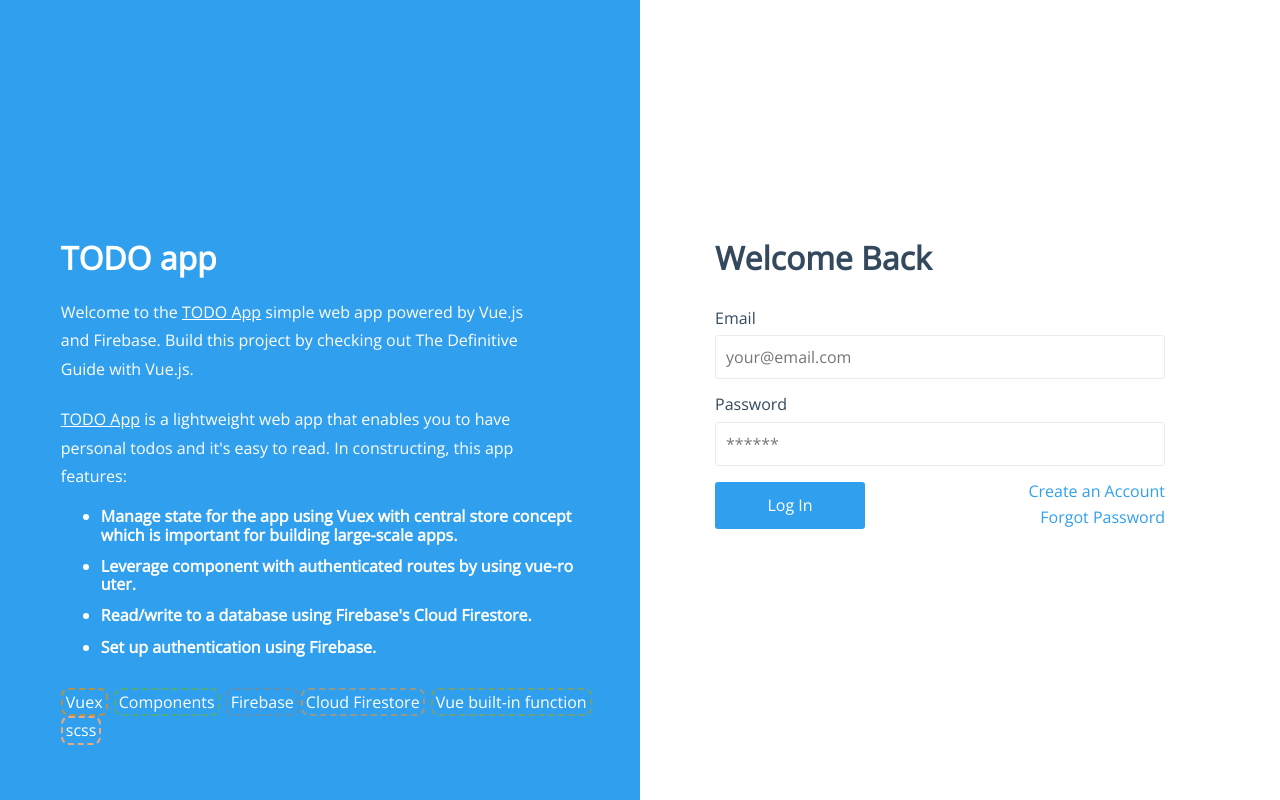
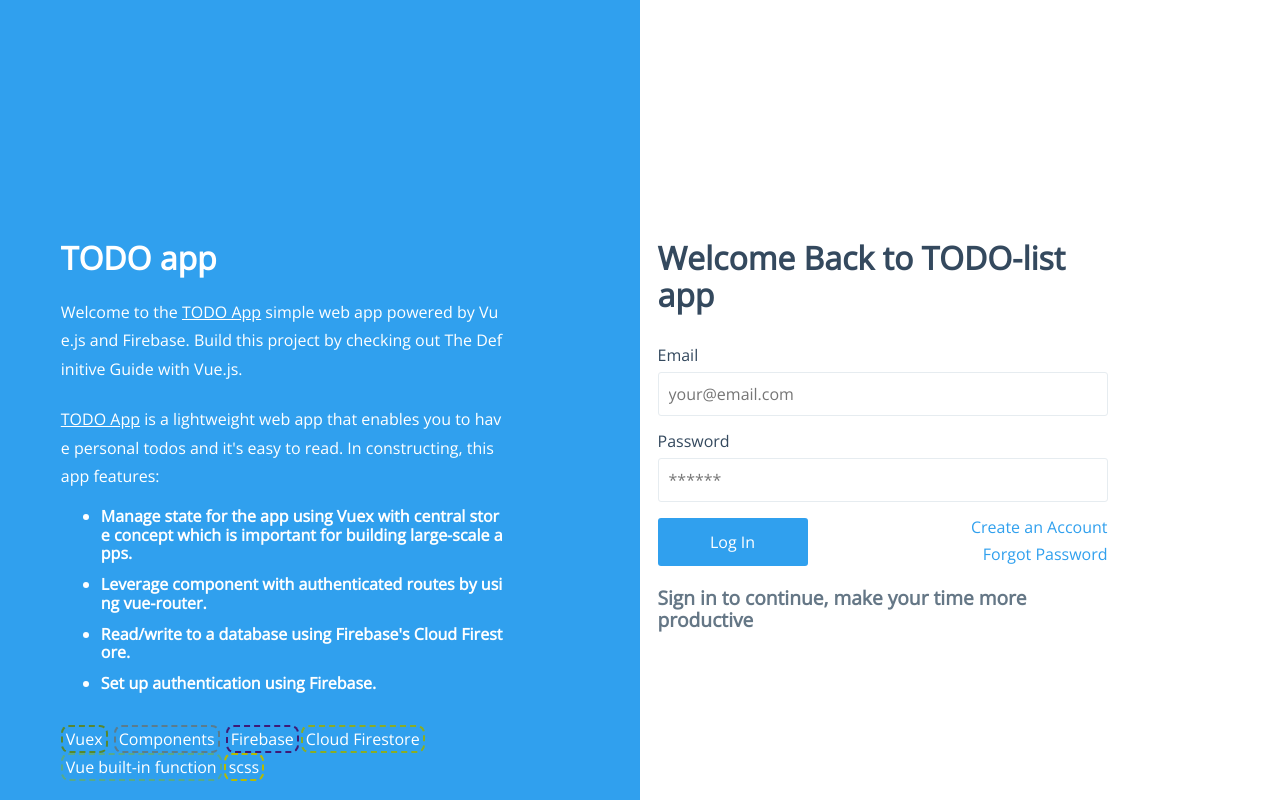
Before and after one commit to TWcamel/TODO, a Vue app: page /login in a window 1280 px wide. Built offline with nearby package versions, Linux system fonts and the light colour scheme; no server answers; the database is empty.

Commit message:
col1 login scss bug fixed

```diff
--- a/src/assets/scss/layout/_login.scss
+++ b/src/assets/scss/layout/_login.scss
@@ -23,15 +23,18 @@
     }
 
     .col1 {
+        max-width: 485px;
+        margin: 0 auto;
         color: $white;
+
         @media screen and (max-width: 742px) {
             display: none;
         }
 
         p {
-            max-width: 490px;
             margin-top: 1.3rem;
             line-height: 1.8;
+            word-break: break-all;
         }
 
         a {
@@ -40,8 +43,8 @@
         }
 
         li {
+            max-width: 410px;
             margin-bottom: 0.8rem;
-            width: 30rem;
             word-break: break-all;
             font-weight: 600;
 
@@ -57,6 +60,7 @@
         @mixin random-border-color() {
             border: 2.5px rgb(random(255), random(190), random(200));
             border-radius: 8px;
+
             border-style: dashed;
         }
 
@@ -115,5 +119,12 @@
                 margin-bottom: 2rem;
             }
         }
+
+        .signInBanner {
+            padding-top: 1.3rem;
+            color: $medium;
+            max-width: 450px;
+            margin: 0 auto;
+        }
     }
 }
--- a/src/views/Login.vue
+++ b/src/views/Login.vue
@@ -39,7 +39,7 @@
             </div>
             <div :class="{ 'signup-form': !showLoginForm }" class="col2">
                 <form v-if="showLoginForm" @submit.prevent>
-                    <h1>Welcome Back</h1>
+                    <h1>Welcome Back to TODO-list app</h1>
                     <div>
                         <label for="email1">Email</label>
                         <input
@@ -108,6 +108,7 @@
                         <a @click="toggleForm()">Back to Log In</a>
                     </div>
                 </form>
+                <h5 class="signInBanner">Sign in to continue, make your time more productive</h5>
             </div>
         </section>
     </div>
```
